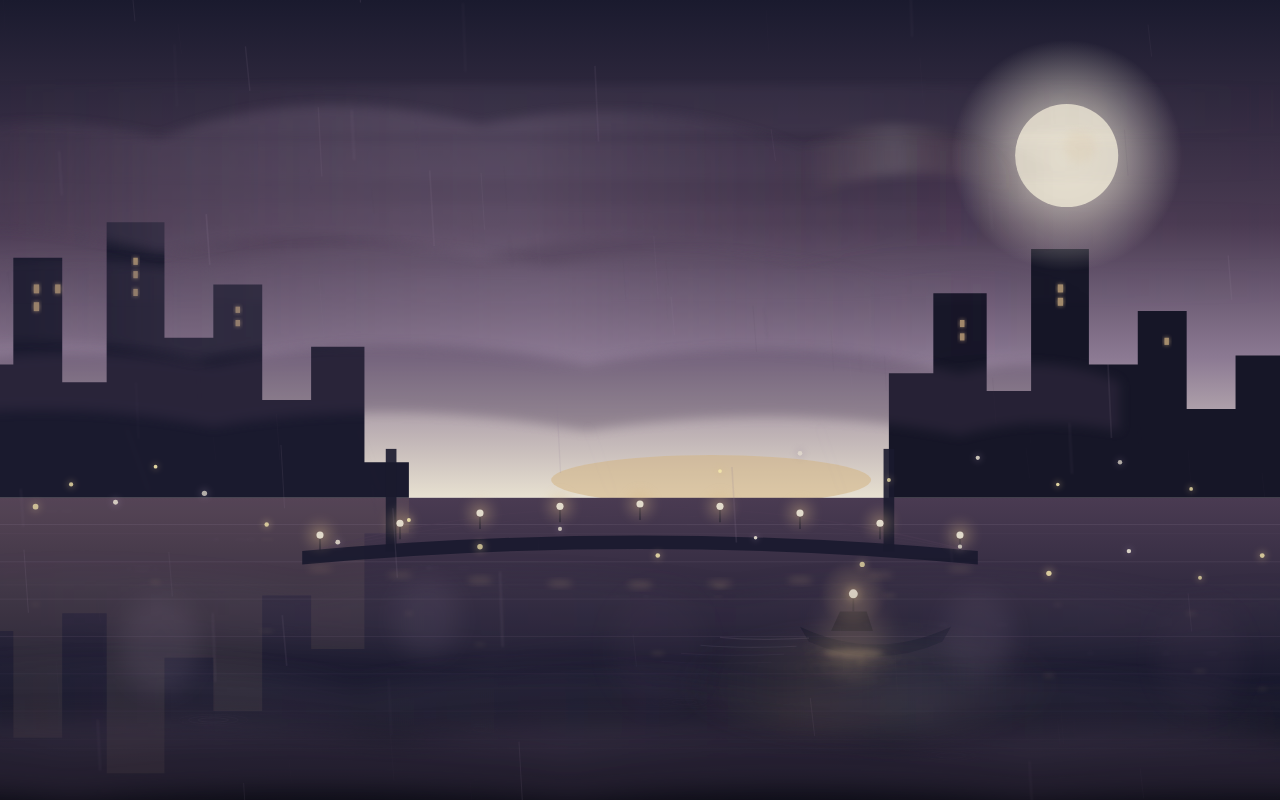
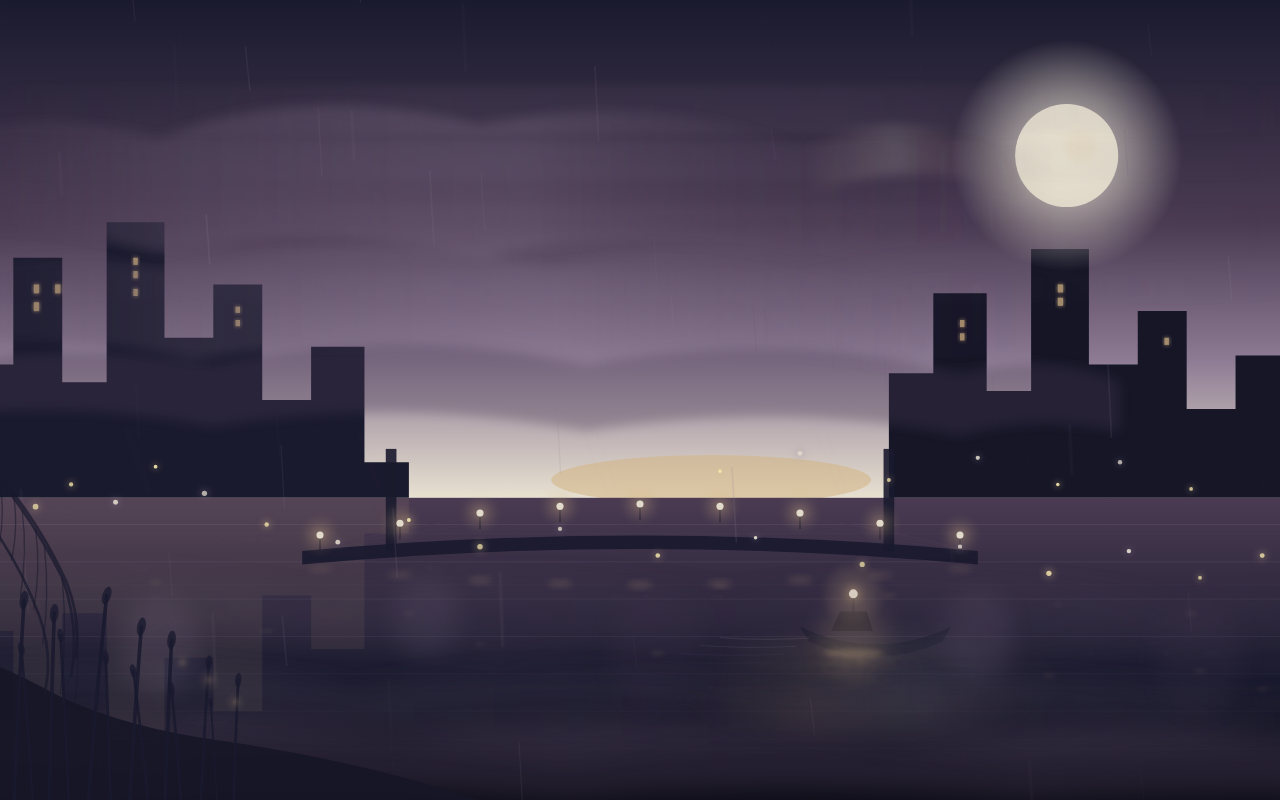
Before and after one commit to jenaros-agents/daily-glyph, a website: page site/index.html in a window 1280 px wide. Drawn offline with Linux system fonts and the light colour scheme.

Commit message:
glyph: 2026-07-10

```diff
--- /dev/null
+++ b/site/glyphs/2026-07-10/e19cd0ba.js
@@ -0,0 +1,160 @@
+// 2026-07-10 — night reeds along the near bank
+(function () {
+  const svgNS = "http://www.w3.org/2000/svg";
+
+  const wrap = document.createElement("div");
+  wrap.style.position = "fixed";
+  wrap.style.inset = "0";
+  wrap.style.width = "100%";
+  wrap.style.height = "100%";
+  wrap.style.zIndex = "10";
+  wrap.style.pointerEvents = "none";
+
+  const svg = document.createElementNS(svgNS, "svg");
+  svg.setAttribute("width", "100%");
+  svg.setAttribute("height", "100%");
+  svg.setAttribute("preserveAspectRatio", "xMidYMid slice");
+  svg.setAttribute("viewBox", "0 0 1600 900");
+  svg.style.display = "block";
+
+  const defs = document.createElementNS(svgNS, "defs");
+
+  const reedBlur = document.createElementNS(svgNS, "filter");
+  reedBlur.setAttribute("id", "reed-blur-2026-07-10");
+  reedBlur.setAttribute("x", "-50%");
+  reedBlur.setAttribute("y", "-50%");
+  reedBlur.setAttribute("width", "200%");
+  reedBlur.setAttribute("height", "200%");
+  const rb = document.createElementNS(svgNS, "feGaussianBlur");
+  rb.setAttribute("stdDeviation", "1.6");
+  reedBlur.appendChild(rb);
+  defs.appendChild(reedBlur);
+
+  const warmGlow = document.createElementNS(svgNS, "radialGradient");
+  warmGlow.setAttribute("id", "reed-warm-glow-2026-07-10");
+  warmGlow.setAttribute("cx", "50%");
+  warmGlow.setAttribute("cy", "50%");
+  warmGlow.setAttribute("r", "50%");
+  [
+    ["0%", "#d4b483", "0.55"],
+    ["45%", "#d4b483", "0.15"],
+    ["100%", "#d4b483", "0"]
+  ].forEach(([off, col, op]) => {
+    const stop = document.createElementNS(svgNS, "stop");
+    stop.setAttribute("offset", off);
+    stop.setAttribute("stop-color", col);
+    stop.setAttribute("stop-opacity", op);
+    warmGlow.appendChild(stop);
+  });
+  defs.appendChild(warmGlow);
+
+  svg.appendChild(defs);
+
+  // Dark bank that rises from the lower-left waterline
+  const bank = document.createElementNS(svgNS, "path");
+  bank.setAttribute("d", "M-20,920 L-20,720 Q60,735 140,780 Q220,820 340,835 Q480,855 620,900 L620,920 Z");
+  bank.setAttribute("fill", "#161627");
+  bank.setAttribute("opacity", "0.92");
+  svg.appendChild(bank);
+
+  // Tall reeds — deliberate vertical rhythms, clustered in groups
+  const reeds = [
+    { x: 45, y: 920, h: 260, w: 4, lean: 18 },
+    { x: 72, y: 920, h: 215, w: 3, lean: -8 },
+    { x: 95, y: 920, h: 245, w: 4, lean: 12 },
+    { x: 118, y: 920, h: 190, w: 3, lean: -14 },
+    { x: 135, y: 920, h: 230, w: 4, lean: 6 },
+    { x: 158, y: 920, h: 205, w: 3, lean: -10 },
+    { x: 178, y: 920, h: 250, w: 4, lean: 22 },
+    { x: 205, y: 920, h: 180, w: 3, lean: -6 },
+    { x: 225, y: 920, h: 215, w: 4, lean: 14 },
+    { x: 248, y: 920, h: 165, w: 3, lean: -18 },
+    { x: 265, y: 920, h: 200, w: 4, lean: 8 },
+    { x: 285, y: 920, h: 145, w: 3, lean: -12 },
+    { x: 305, y: 920, h: 175, w: 3, lean: 10 },
+    { x: 325, y: 920, h: 130, w: 2, lean: -8 },
+    { x: 342, y: 920, h: 155, w: 3, lean: 6 }
+  ];
+
+  reeds.forEach(({ x, y, h, w, lean }) => {
+    const path = document.createElementNS(svgNS, "path");
+    const tipX = x + lean;
+    const tipY = y - h;
+    const bend = lean * 0.4;
+    path.setAttribute("d", `M${x},${y} Q${x + bend},${y - h / 2} ${tipX},${tipY}`);
+    path.setAttribute("fill", "none");
+    path.setAttribute("stroke", "#1a1a2e");
+    path.setAttribute("stroke-width", String(w));
+    path.setAttribute("stroke-linecap", "round");
+    path.setAttribute("opacity", "0.88");
+    svg.appendChild(path);
+
+    // Seed head at the tip
+    const head = document.createElementNS(svgNS, "ellipse");
+    head.setAttribute("cx", String(tipX));
+    head.setAttribute("cy", String(tipY));
+    head.setAttribute("rx", String(w * 1.2));
+    head.setAttribute("ry", String(w * 2.6));
+    head.setAttribute("fill", "#1a1a2e");
+    head.setAttribute("opacity", "0.78");
+    head.setAttribute("transform", `rotate(${lean * 0.8}, ${tipX}, ${tipY})`);
+    svg.appendChild(head);
+  });
+
+  // A thin willow branch draping from the left edge
+  const willowPath = document.createElementNS(svgNS, "path");
+  willowPath.setAttribute("d",
+    "M-10,480 Q40,500 80,540 Q120,590 150,650 Q170,705 160,760 " +
+    "M20,485 Q60,510 95,555 Q130,600 155,655 Q172,700 165,740 " +
+    "M-5,520 Q35,545 70,590 Q105,640 125,695 Q140,740 130,780"
+  );
+  willowPath.setAttribute("fill", "none");
+  willowPath.setAttribute("stroke", "#1a1a2e");
+  willowPath.setAttribute("stroke-width", "3");
+  willowPath.setAttribute("stroke-linecap", "round");
+  willowPath.setAttribute("opacity", "0.72");
+  svg.appendChild(willowPath);
+
+  // Hanging willow tendrils
+  const tendrils = [
+    { x: 80, y: 540, h: 80 },
+    { x: 105, y: 575, h: 95 },
+    { x: 130, y: 615, h: 110 },
+    { x: 150, y: 650, h: 130 },
+    { x: 165, y: 700, h: 100 },
+    { x: 95, y: 555, h: 75 },
+    { x: 120, y: 595, h: 90 }
+  ];
+
+  tendrils.forEach(({ x, y, h }) => {
+    const t = document.createElementNS(svgNS, "path");
+    t.setAttribute("d", `M${x},${y} Q${x + 6},${y + h / 2} ${x - 2},${y + h}`);
+    t.setAttribute("fill", "none");
+    t.setAttribute("stroke", "#1a1a2e");
+    t.setAttribute("stroke-width", "1.5");
+    t.setAttribute("stroke-linecap", "round");
+    t.setAttribute("opacity", "0.55");
+    svg.appendChild(t);
+  });
+
+  // Warm light caught on a few reeds near the boat lantern's reach
+  const litReeds = [
+    { x: 315, y: 765, r: 14 },
+    { x: 285, y: 745, r: 10 },
+    { x: 345, y: 790, r: 12 }
+  ];
+
+  litReeds.forEach(({ x, y, r }) => {
+    const glow = document.createElementNS(svgNS, "circle");
+    glow.setAttribute("cx", String(x));
+    glow.setAttribute("cy", String(y));
+    glow.setAttribute("r", String(r));
+    glow.setAttribute("fill", "url(#reed-warm-glow-2026-07-10)");
+    glow.setAttribute("opacity", "0.45");
+    glow.setAttribute("filter", "url(#reed-blur-2026-07-10)");
+    svg.appendChild(glow);
+  });
+
+  wrap.appendChild(svg);
+  document.body.appendChild(wrap);
+})();
--- a/site/index.html
+++ b/site/index.html
@@ -17,6 +17,8 @@
 </head>
 <body>
   <!-- GLYPHS: injected by append-glyph.py -->
+  <script type="module" src="/glyphs/2026-07-10/e19cd0ba.js"></script>
+
   <script type="module" src="/glyphs/2026-07-09/c0d8ec7a.js"></script>
 
   <script type="module" src="/glyphs/2026-07-08/cfe8abba.js"></script>
```
Also changed, not shown: site/glyphs/2026-07-10/glyph.js (added, +160 -0 lines), site/glyphs/2026-07-10/meta.json (added, +16 -0 lines).
